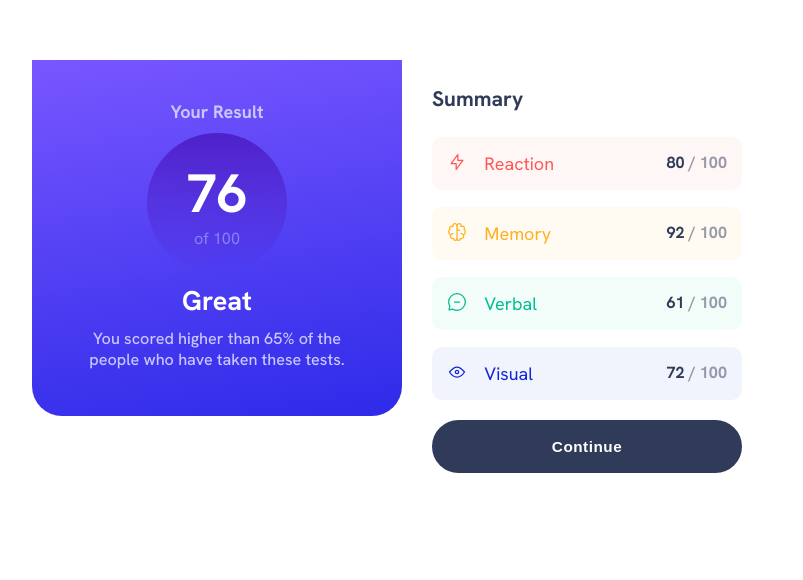
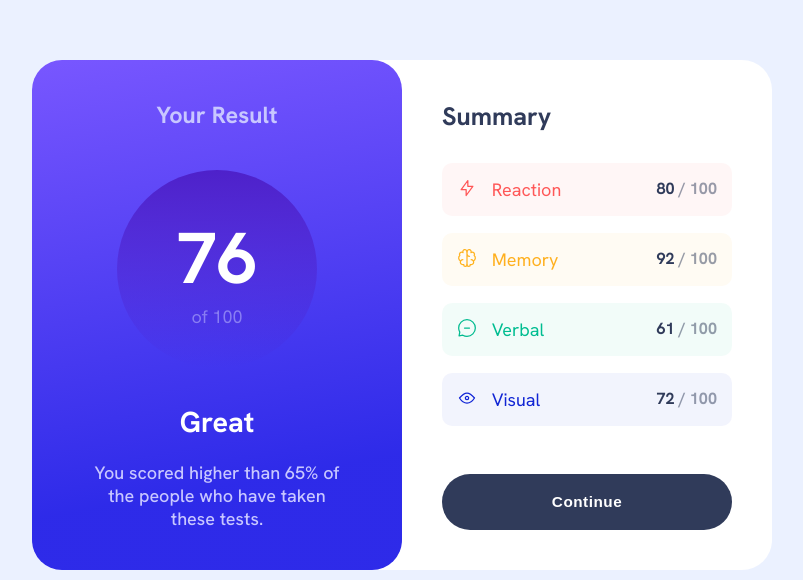
Before and after one commit to Ankia-Fuls/fem-result-summary-component, a plain HTML site: page index.html in a window 1280 px wide. Shown: the part 220-800 px from the top of the page, without its empty margins (238-1041 px from the left). Drawn offline with nearby package versions, Linux system fonts and the light colour scheme.

Commit message:
Desktop design V1 completed

```diff
--- a/style.scss
+++ b/style.scss
@@ -55,6 +55,10 @@ footer {
     }
 }
 
+body {
+    background-color: $pale-blue;
+}
+
 .element {
     display: grid;
     grid-template-columns: 1fr 1fr;
@@ -65,6 +69,9 @@ footer {
     max-width: 740px;
     margin: 0 auto;
     font-family: HankenGrotesk, sans-serif;
+    background-color: $white;
+    border-radius: 30px;
+
 }
 
 .result {
@@ -73,8 +80,8 @@ footer {
     flex-direction: column;
     align-items: center;
     gap: rem(10);
-    background: linear-gradient(170deg, $bg-light-slate-blue, $bg-light-royal-blue);
-    padding: rem(40) rem(55) 0;
+    background: linear-gradient(170deg, $bg-light-slate-blue 0%, $bg-light-royal-blue 80%);
+    padding: rem(25) rem(55) 0;
     border-radius: 0 0 30px 30px;
     color: $white;
     height: rem(356);
@@ -93,6 +100,7 @@ footer {
         flex-direction: column;
         justify-content: center;
         align-items: center;
+        margin: rem(15) 0;
 
         #average {
             font-size: 3rem;
@@ -122,6 +130,10 @@ footer {
 .summary {
     grid-area: summary;
     padding: rem(25) rem(30);
+    display: flex;
+    flex-direction: column;
+    height: 100%;
+
 
     h3 {
         padding-bottom: rem(25);
@@ -201,18 +213,94 @@ footer {
         letter-spacing: rem(0.5);
     }
 
+    button:hover {
+        background: linear-gradient(0deg, $bg-light-royal-blue, $bg-light-slate-blue);
+        cursor: pointer;
+    }
+
 
 }
 
 
 
 
-@media only screen and (min-width:376px) {
+@media only screen and (min-width:475px) {
     .element {
+        grid-template-columns: 1fr 1fr;
+        grid-template-rows: 1fr 1fr;
         grid-template-areas:
             "result summary"
             "result summary";
         margin: rem(280) auto;
+        height: rem(510);
+    }
+
+    .result {
+        padding: rem(40) rem(60);
+        border-radius: 30px;
+        height: 100%;
+        gap: rem(20);
+
+        h3 {
+            font-size: 1.3rem;
+        }
+
+        .score {
+            margin-top: rem(20);
+            height: rem(200);
+            width: rem(200);
+            border-radius: 50%;
+
+            #average {
+                font-size: 4rem;
+            }
+
+            .max {
+                font-size: 1rem;
+            }
+        }
+
+        h2 {
+            font-size: 1.6rem;
+        }
+
+        .description {
+            font-size: 1rem;
+        }
+
+    }
+
+    .summary {
+        padding: rem(40);
+
+        h3 {
+            font-size: 1.4rem;
+            padding-bottom: rem(30);
+        }
+
+        .total {
+            font-size: 1rem;
+        }
+
+        button {
+            margin: auto 0 0;
+            height: rem(56);
+            font-size: 0.85rem;
+            letter-spacing: rem(0.5);
+            align-self: end;
+        }
+    }
+}
+
+@media only screen and (min-width:561px) and (max-width:630px) {
+    html {
+        font-size: 16px;
+    }
+}
+
+@media only screen and (min-width:475px) and (max-width:560px) {
+    html {
+        font-size: 14px;
     }
 }
 
```
Also changed, not shown: css/style.css, 1 other file.
